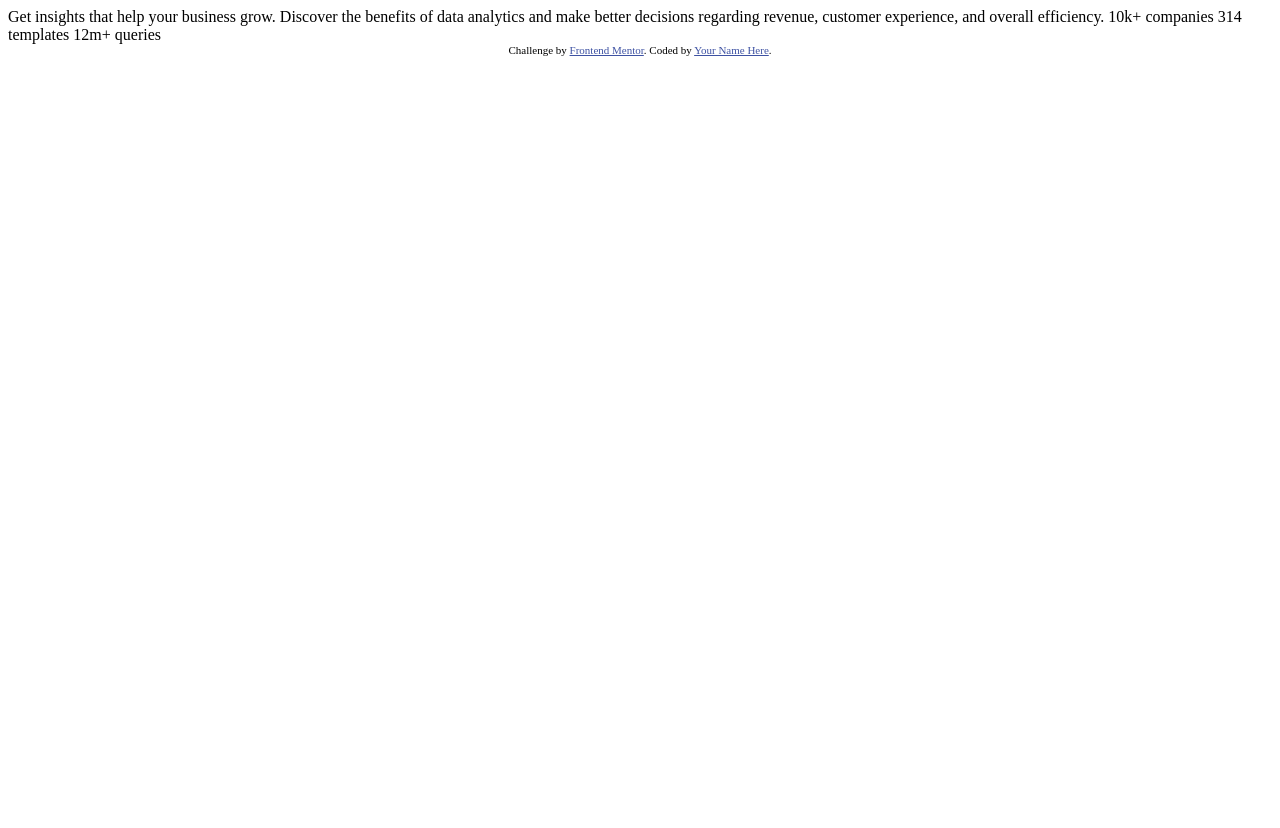
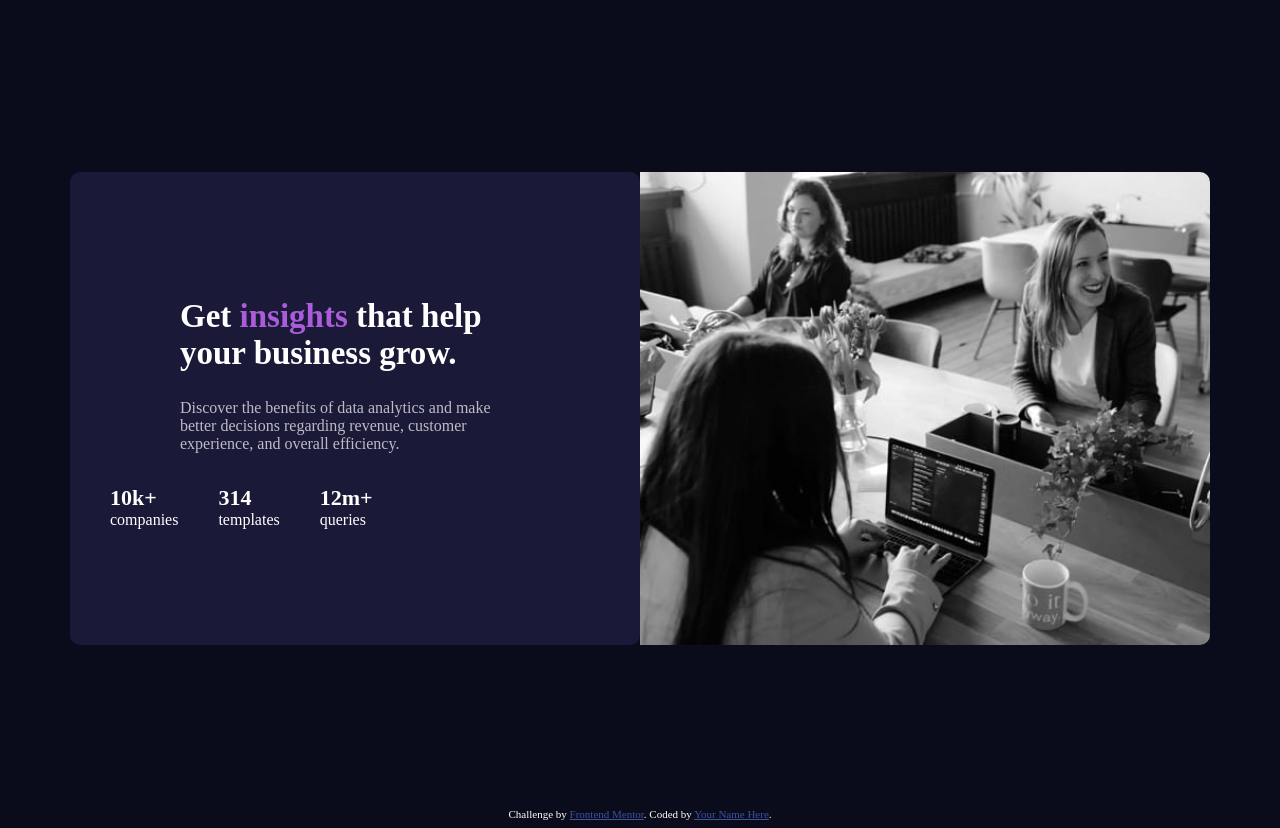
Before and after one commit to thiiagohsc/stats-preview-card-component, a plain HTML site: page index.html in a window 1280 px wide. Before the commit the page ends 800 px from the top, so only its background shows below. Drawn offline with Linux system fonts and the light colour scheme.

Commit message:
Inserindo cores, reposicionamentos.

```diff
--- a/index.html
+++ b/index.html
@@ -1,33 +1,57 @@
 <!DOCTYPE html>
 <html lang="en">
+
 <head>
   <meta charset="UTF-8">
-  <meta name="viewport" content="width=device-width, initial-scale=1.0"> <!-- displays site properly based on user's device -->
+  <meta name="viewport" content="width=device-width, initial-scale=1.0">
+  <!-- displays site properly based on user's device -->
+  <link rel="icon" type="image/png" sizes="32x32" href="./images/favicon-32x32.png">
+  <link rel="stylesheet" type="text/css" href="./style.css" />
+  <title>Frontend Mentor | Stats preview card component</title>
+</head>
 
-  <link rel="icon" type="image/png" sizes="32x32" href="./images/favicon-32x32.png">
+<body>
+  <main class="flex">
+    <section class="flex container1">
+      <div class="flex-geral">
+        <div class="flex-title">
+          <h1 class="title">Get <span class="color-insights">insights</span> that help your business grow.</h1>
 
-  <title>Frontend Mentor | Stats preview card component</title>
+          <p class="description">Discover the benefits of data analytics and make better decisions regarding revenue,
+            customer
+            experience, and overall efficiency.</p>
+        </div>
+        <div class="flex-list">
+          <ul>
+            <li>10k+</li>
+            <li>companies</li>
+          </ul>
 
-  <!-- Feel free to remove these styles or customise in your own stylesheet 👍 -->
-  <style>
-    .attribution { font-size: 11px; text-align: center; }
-    .attribution a { color: hsl(228, 45%, 44%); }
-  </style>
-</head>
-<body>
+          <ul>
+            <li>314</li>
+            <li>templates</li>
+          </ul>
 
-  Get insights that help your business grow.
+          <ul>
+            <li>12m+</li>
+            <li>queries</li>
+          </ul>
+      </div>
+    </section>
 
-  Discover the benefits of data analytics and make better decisions regarding revenue, customer
-  experience, and overall efficiency.
 
-  10k+ companies
-  314 templates
-  12m+ queries
+    <article class="flex">
+      <img src="./images/image-header-desktop.jpg">
+    </article>
+  </main>
 
-  <div class="attribution">
-    Challenge by <a href="https://www.frontendmentor.io?ref=challenge" target="_blank">Frontend Mentor</a>.
-    Coded by <a href="#">Your Name Here</a>.
-  </div>
+  <footer>
+    <div class="attribution">
+      Challenge by <a href="https://www.frontendmentor.io?ref=challenge" target="_blank">Frontend Mentor</a>.
+      Coded by <a href="#">Your Name Here</a>.
+    </div>
+  </footer>
+
 </body>
+
 </html>
--- /dev/null
+++ b/style.css
@@ -0,0 +1,78 @@
+@import url('https://fonts.googleapis.com/css2?family=Lexend+Deca&display=swap');
+
+body {
+    background-color: #0A0C1B;
+    color: white;
+    box-sizing: border-box;
+}
+.flex{
+    display: flex;
+}
+
+main {
+    display: flex;
+    flex-direction: row;
+    justify-content: center;
+    align-items: center;
+    height: 100vh;
+  }
+
+.container1 {
+    background-color: #1B1938 ;    flex-direction: column;
+    justify-content: center;
+    text-align: center;
+    border-radius: 10px;
+    width: 570px;
+    height: 473px;
+}
+
+h1 {
+    font-size: 33px;
+    text-align: left;
+}
+
+.color-insights{
+    color: #AA5CDB
+}
+
+.flex-title {
+    flex-direction: column;
+    width: 350px;
+    align-items: center;
+    margin: 0 auto;
+}
+
+  .description {
+    text-align: left;
+    color: #BDBCC5;
+  }
+
+
+img {
+    border-top-right-radius: 10px;
+    border-bottom-right-radius: 10px;
+    width: 570px;
+    height: 473px;
+}
+
+.flex-list{
+    display: flex;
+}
+
+ul {
+    list-style: none;
+    text-align: left;
+
+}
+
+ul li:first-child {
+    font-weight: bold;
+    font-size: 22px;
+    justify-content: center;
+    align-items: center;
+    align-content: center;
+  }
+
+
+.attribution { font-size: 11px; text-align: center; }
+.attribution a { color: hsl(228, 45%, 44%); }
```
